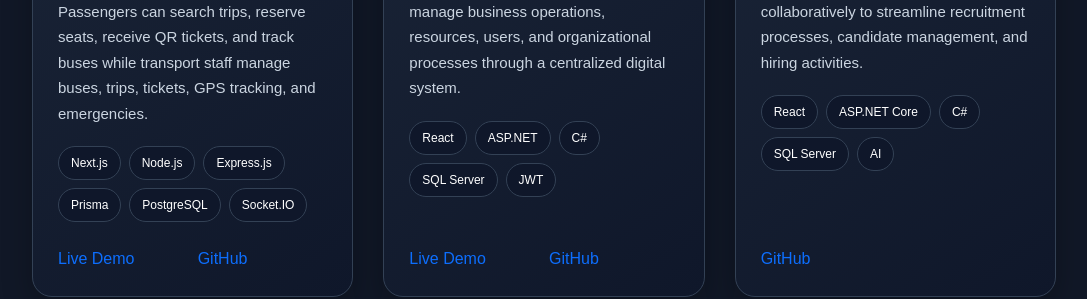
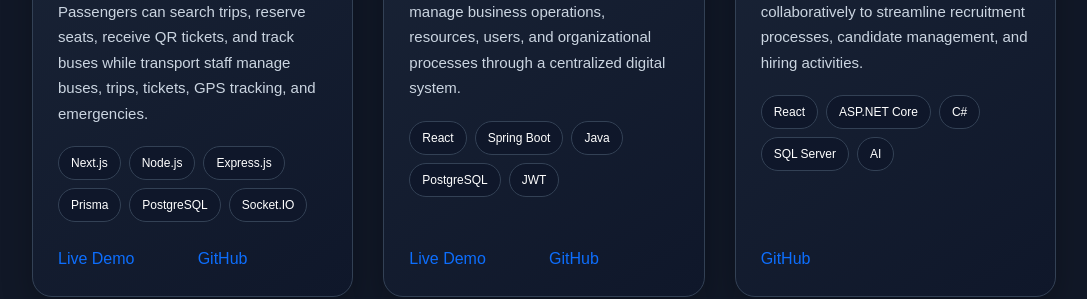
Before and after one commit to chamodyha123/chamodyha-portfolio, a React (Vite) app: page / in a window 1280 px wide. Shown: the part 6880-7179 px from the top of the page, without its empty margins (96-1183 px from the left). Built offline with nearby package versions, Linux system fonts and the light colour scheme.

Commit message:
fix wrong data

```diff
--- a/src/components/Projects.jsx
+++ b/src/components/Projects.jsx
@@ -243,7 +243,6 @@ function Projects() {
       type: "Personal",
     },
 
-
 {
   title: "NexaERP",
 
@@ -258,9 +257,9 @@ function Projects() {
 
   tech: [
     "React",
-        "ASP.NET",
-        "C#",
-        "SQL Server",
+    "Spring Boot",
+    "Java",
+    "PostgreSQL",
     "JWT",
   ],
 
```
Lines whose indentation alone changed are shown as unchanged.
